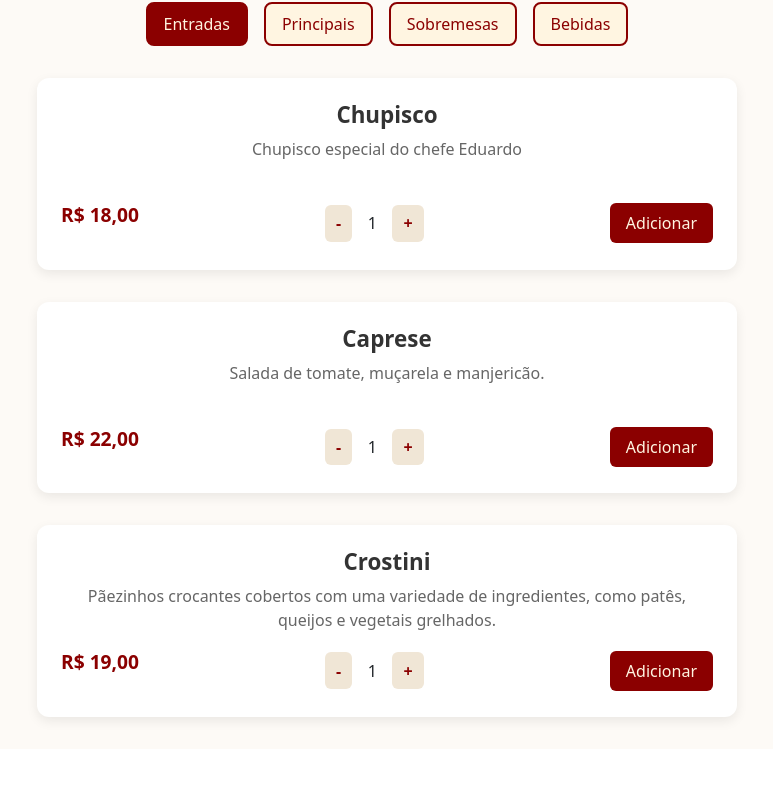
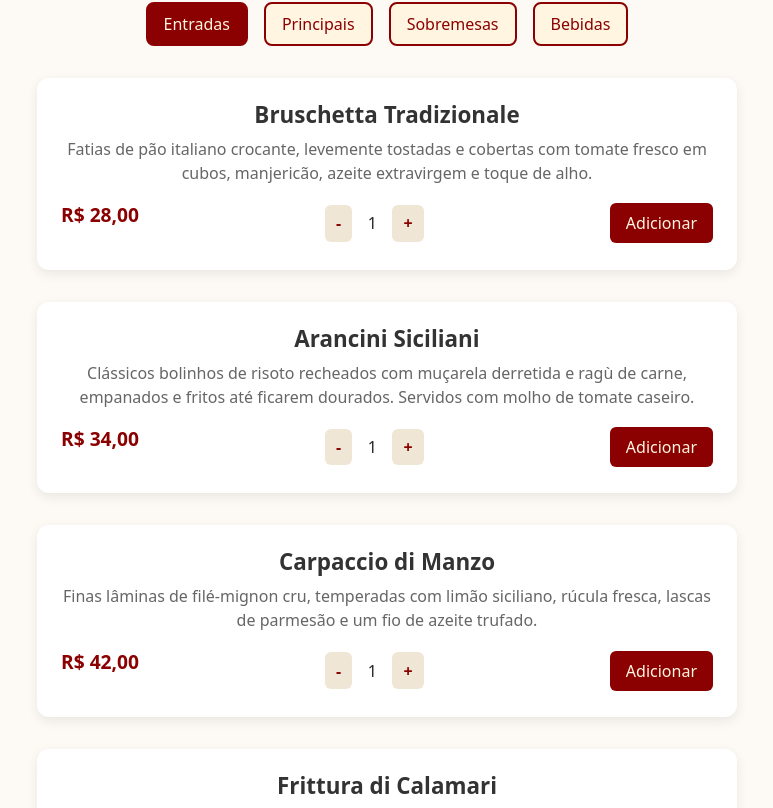
Before and after one commit to EduardoVernizzi/projeto-trattoria-vernizzi, a React (Vite) app: page / in a window 1280 px wide. Shown: the part 912-1720 px from the top of the page, without its empty margins (253-1026 px from the left). Before the commit the page ends 1661 px from the top, so only its background shows below. Built offline with nearby package versions, Linux system fonts and the light colour scheme.

Commit message:
Fix: Ajuste no swal fire

```diff
--- a/src/components/Header.jsx
+++ b/src/components/Header.jsx
@@ -215,7 +215,7 @@ const Header = () => {
     const cancelarBtn = document.createElement("button");
     cancelarBtn.type = "button";
     cancelarBtn.className = "btn btn-outline-secondary";
-    cancelarBtn.innerText = "Cancelar";
+    cancelarBtn.innerText = "X";
     cancelarBtn.addEventListener("click", () => Swal.close());
 
     actions.append(cancelarBtn, finalizarBtn);
--- a/src/components/Menu.jsx
+++ b/src/components/Menu.jsx
@@ -4,24 +4,28 @@ import "../styles/_menu.scss";
 
 const menuData = {
   entradas: [
-    { id: 1, name: "Chupisco", price: "R$ 18,00", description: "Chupisco especial do chefe Eduardo" },
-    { id: 2, name: "Caprese", price: "R$ 22,00", description: "Salada de tomate, muçarela e manjericão." },
-    { id: 3, name: "Crostini", price: "R$ 19,00", description: "Pãezinhos crocantes cobertos com uma variedade de ingredientes, como patês, queijos e vegetais grelhados." },
+    { id: 1, name: "Bruschetta Tradizionale", price: "R$ 28,00", description: "Fatias de pão italiano crocante, levemente tostadas e cobertas com tomate fresco em cubos, manjericão, azeite extravirgem e toque de alho." },
+    { id: 2, name: "Arancini Siciliani", price: "R$ 34,00", description: "Clássicos bolinhos de risoto recheados com muçarela derretida e ragù de carne, empanados e fritos até ficarem dourados. Servidos com molho de tomate caseiro." },
+    { id: 3, name: "Carpaccio di Manzo", price: "R$ 42,00", description: "Finas lâminas de filé-mignon cru, temperadas com limão siciliano, rúcula fresca, lascas de parmesão e um fio de azeite trufado." },
+    { id: 4, name: "Frittura di Calamari", price: "R$ 38,00", description: "Anéis de lula empanados e fritos, crocantes por fora e macios por dentro. Servidos com limão siciliano e molho aioli artesanal." },
   ],
   principais: [
-    { id: 4, name: "Risoto de Funghi", price: "R$ 45,00", description: "Risoto cremoso com cogumelos." },
-    { id: 5, name: "Lasanha Bolonhesa", price: "R$ 42,00", description: "Lasanha tradicional ao molho bolonhesa." },
-    { id: 6, name: "Carbonara", price: "R$ 59,00", description: "Feito com espaguete, guanciale (ou pancetta), gema de ovo, queijo pecorino e pimenta do reino, sem creme de leite." },
+    { id: 5, name: "Tagliatelle alla Bolognese", price: "R$ 58,00", description: "Massa fresca tipo tagliatelle envolvida em um clássico ragù de carne bovina e suína, cozido lentamente com tomate italiano e ervas. Finalizado com queijo parmesão ralado na hora." },
+    { id: 6, name: "Risotto al Funghi Porcin", price: "R$ 64,00", description: "Arroz arbório cremoso preparado com funghi porcini importado, caldo artesanal, vinho branco e finalizado com manteiga trufada e lascas de parmesão." },
+    { id: 7, name: "Polpetone alla Parmigiana", price: "R$ 62,00", description: "Clássico polpetone de carne recheado com muçarela, empanado e coberto com molho de tomate rústico e queijo gratinado. Servido com espaguete na manteiga e sálvia." },
+    { id: 8, name: "Spaghetti alla Carbonara", price: "R$ 59,00", description: "Autêntica receita romana feita com spaghetti al dente, guanciale crocante, ovos frescos, queijo pecorino romano e pimenta-do-reino moída na hora. Sem creme de leite, como manda a tradição." },
   ],
   sobremesas: [
-    { id: 7, name: "Tiramisu", price: "R$ 25,00", description: "Sobremesa clássica italiana com café." },
-    { id: 8, name: "Panna Cotta", price: "R$ 23,00", description: "Sobremesa cremosa com calda de frutas vermelhas." },
-    { id: 9, name: "Cannoli", price: "R$ 16,00", description: "Casquinha crocante em formato de tubo recheada com um creme doce e cremoso à base de ricota." },
+    { id: 9, name: "Tiramisù Classico", price: "R$ 28,00", description: "Camadas de biscoitos embebidos em café espresso, creme mascarpone leve e aerado, polvilhado com cacau 100%. Um clássico italiano irresistível." },
+    { id: 10, name: "Panna Cotta ai Frutti Rossi ", price: "R$ 23,00", description: "Delicado creme cozido de baunilha com textura suave, servido com coulis de frutas vermelhas frescas. Refrescante e elegante." },
+    { id: 11, name: "Cannoli Siciliani", price: "R$ 30,00", description: "Massa crocante frita recheada com ricota doce cremosa, gotas de chocolate amargo e toque de laranja cristalizada. Polvilhado com açúcar de confeiteiro." },
+    { id: 12, name: "Gelato Artigianale", price: "R$ 22,00", description: "Autêntico gelato italiano artesanal, feito com ingredientes naturais. Sabores disponíveis: pistache, nocciola, baunilha de Madagascar e chocolate meio amargo." },
   ],
   bebidas: [
-    { id: 10, name: "Vinho Tinto", price: "R$ 38,00", description: "Taça de vinho tinto seco." },
-    { id: 11, name: "Água com Gás ", price: "R$ 15,00", description: "Água mineral com gás." },
-    { id: 12, name: "Limonada Suiça", price: "R$ 8,00", description: "Uma refrescante limonada cremosa com um toque adocicado, feita com limão, açúcar, gelo e leite condensado." },
+    { id: 13, name: "Chianti DOCG – Toscana", price: "Taça: R$ 32,00 | Garrafa: R$ 118,00", description: "Taça de vinho tinto seco." },
+    { id: 14, name: "Sucos Naturais", price: "R$ 15,00", description: "Sucos feitos na hora, com frutas frescas da estação. Sabores: Laranja, Limão, Abacaxi com hortelã, Morango e Maracujá" },
+    { id: 15, name: "Refrigerantes", price: "R$ 8,00", description: "Servidos em lata (350ml)." },
+    { id: 16, name: "Água Mineral", price: "R$ 5,00", description: "Água mineral com ou sem gás." },
   ],
 };
 
--- a/src/styles/_menu.scss
+++ b/src/styles/_menu.scss
@@ -61,6 +61,7 @@
     padding: 1.5rem;
     transition: transform 0.3s ease;
     min-height: 120px; // altura mínima uniforme
+    text-align: center;
 
     &:hover {
       transform: translateY(-4px);
```
